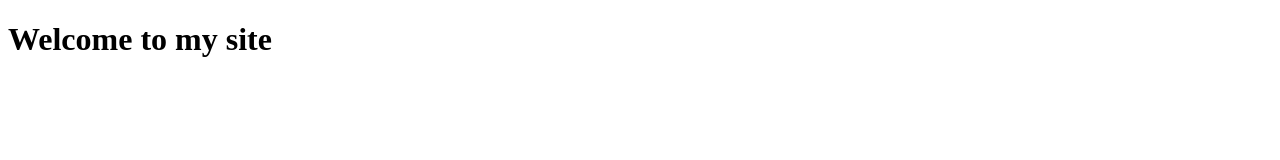
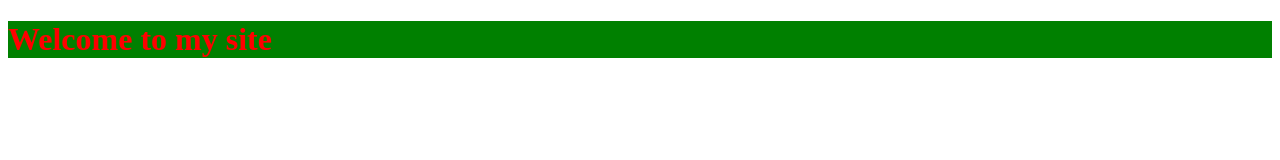
Before and after one commit to samsworldofno/codefirstgirls-session-4, a plain HTML site: page index.html in a window 1280 px wide. Drawn offline with Linux system fonts and the light colour scheme.

Commit message:
Add external stylesheet

```diff
--- a/index.html
+++ b/index.html
@@ -1,6 +1,7 @@
 <!DOCTYPE html>
 <html>
   <head>
+    <link rel="stylesheet" href="./styles.css">
   </head>
   <body>
     <h1>Welcome to my site</h1>
--- /dev/null
+++ b/styles.css
@@ -0,0 +1,4 @@
+h1 {
+  color: red;
+  background: green;
+}
```
